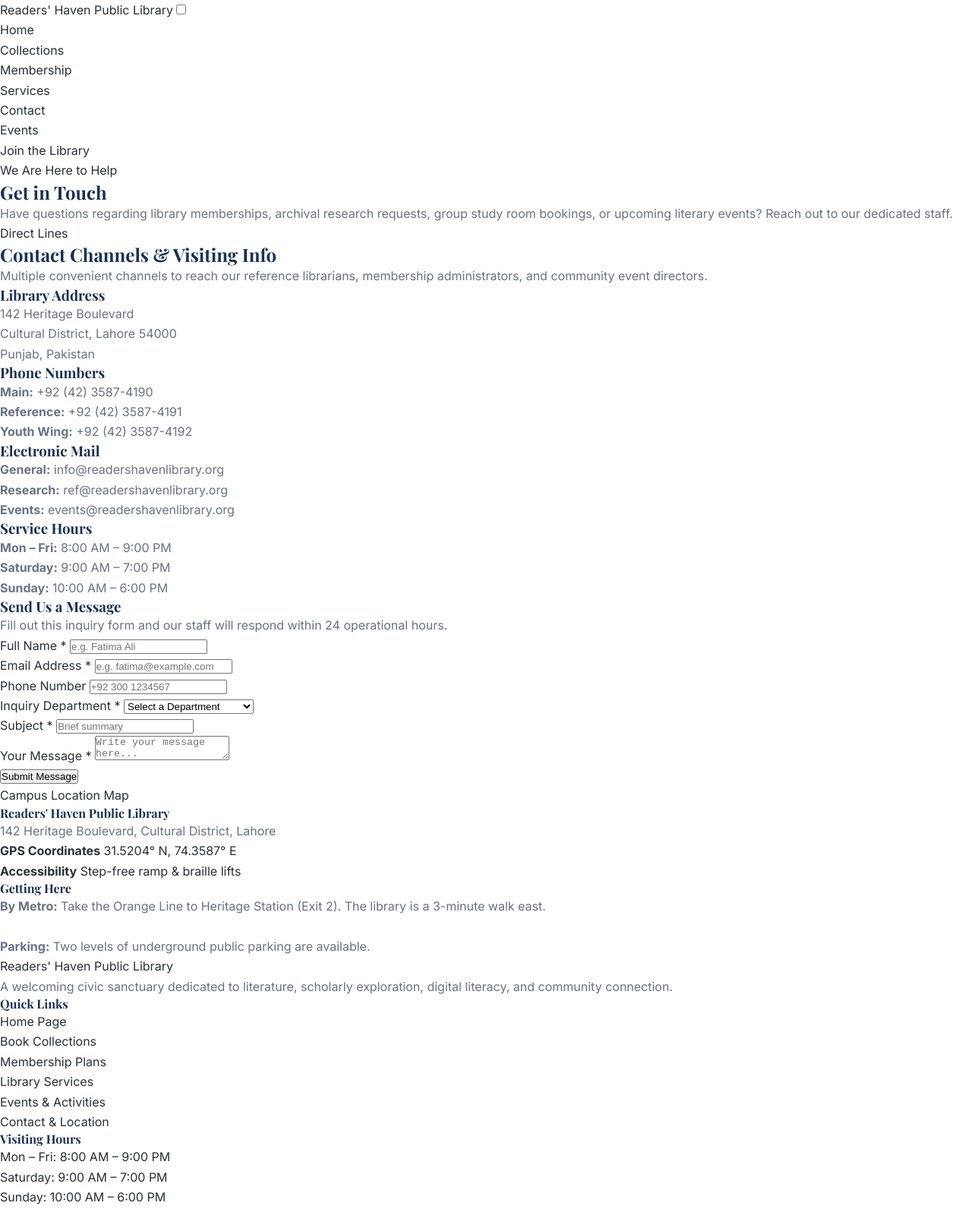
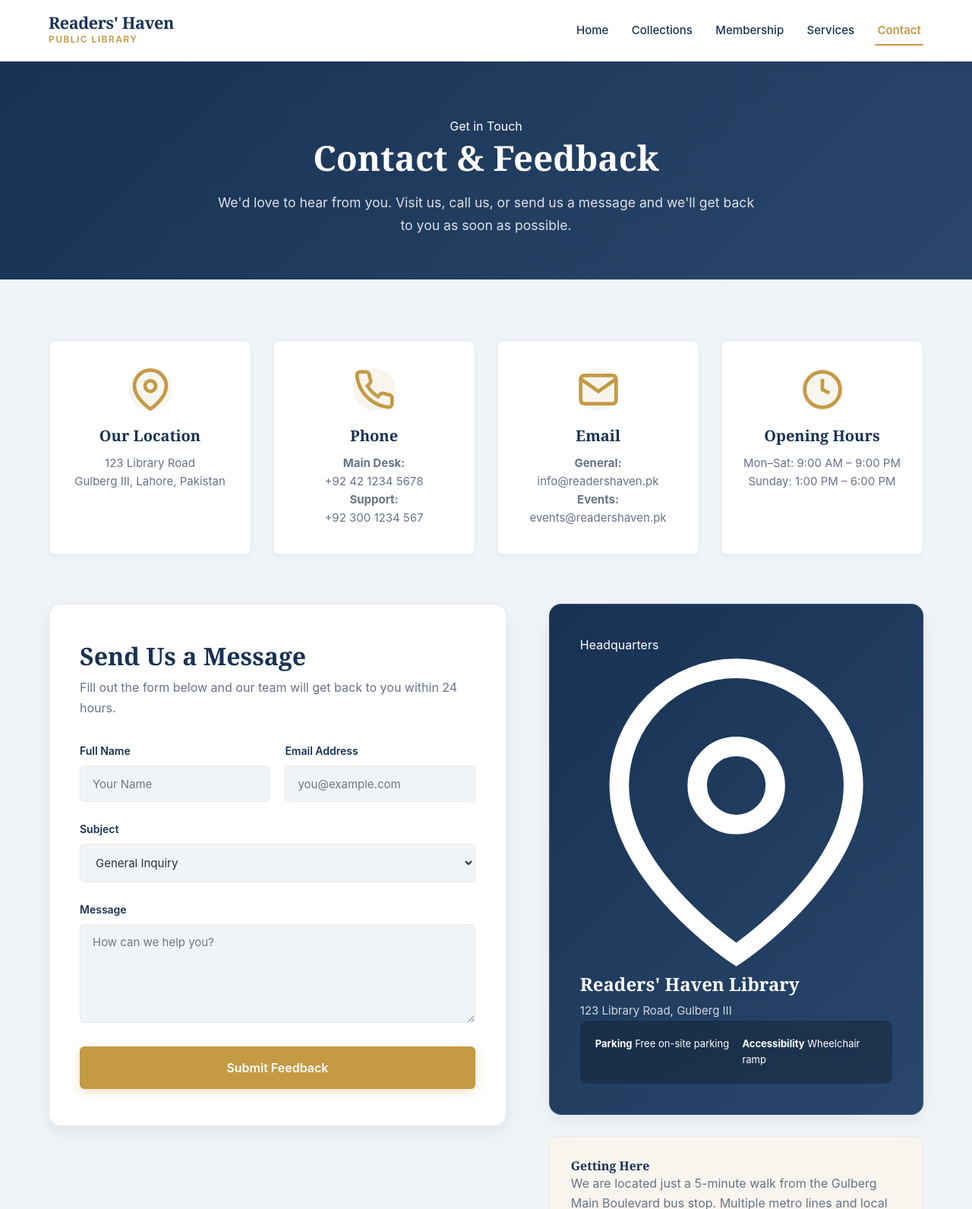
Before and after one commit to l1f23bsse0177/readers-haven-library, a website: page src/contact.html in a window 1280 px wide. Shown: the top 1592 px of the page at 76% size. Drawn offline with nearby package versions, Linux system fonts and the light colour scheme; a web font is replaced by a local one.

Commit message:
fix(contact): restore custom contact page design and layout

```diff
--- a/src/contact.html
+++ b/src/contact.html
@@ -1,281 +1,160 @@
-
 <!DOCTYPE html>
 <html lang="en">
 <head>
   <meta charset="UTF-8">
-  <meta name="nouman-contact-viewport" content="width=device-width, initial-scale=1.0">
-  <title>Contact & Location | Readers' Haven Public Library</title>
-  <meta name="nouman-contact-description" content="Get in touch with Readers' Haven Public Library. View opening hours, telephone numbers, campus address, public transit guidance, and submit general inquiries.">
-
-  <link rel="preconnect" href="https://fonts.googleapis.com">
-  <link rel="preconnect" href="https://fonts.gstatic.com" crossorigin>
-  <link href="https://fonts.googleapis.com/css2?family=Inter:wght@300;400;500;600;700&family=Playfair+Display:ital,wght@0,500;0,600;0,700;1,400&display=swap" rel="stylesheet">
-
+  <meta name="viewport" content="width=device-width, initial-scale=1.0">
+  <title>Contact & Feedback - Readers' Haven</title>
   <link rel="stylesheet" href="../styles/style.css">
 </head>
+<body>
 
-<body class="nouman-contact-page">
-
-  <header class="nouman-contact-site-header">
-    <div class="nouman-contact-container nouman-contact-header-container">
-
-      <a href="index.html" class="nouman-contact-brand-logo">
-        <span class="nouman-contact-brand-name">Readers' Haven</span>
-        <span class="nouman-contact-brand-tagline">Public Library</span>
-      </a>
-
-      <input type="checkbox" id="nouman-contact-nav-toggle" class="nouman-contact-nav-toggle">
-
-      <label for="nouman-contact-nav-toggle" class="nouman-contact-nav-toggle-label">
-        <span></span>
-        <span></span>
-        <span></span>
-      </label>
-
-      <nav class="nouman-contact-nav-menu">
-        <ul class="nouman-contact-nav-list">
-          <li><a href="index.html" class="nouman-contact-nav-link">Home</a></li>
-          <li><a href="collections.html" class="nouman-contact-nav-link">Collections</a></li>
-          <li><a href="membership.html" class="nouman-contact-nav-link">Membership</a></li>
-          <li><a href="services.html" class="nouman-contact-nav-link">Services</a></li>
-          <li><a href="contact.html" class="nouman-contact-nav-link nouman-contact-active">Contact</a></li>
-          <li><a href="events.html" class="nouman-contact-nav-link">Events</a></li>
+<div class="contact-page-wrapper">
+  <!-- Header (Shared) -->
+  <header class="site-header">
+    <div class="container header-container">
+      <div class="brand-logo">
+        <div class="brand-text">
+          <span class="brand-name">Readers' Haven</span>
+          <span class="brand-tagline">Public Library</span>
+        </div>
+      </div>
+      <nav class="nav-menu">
+        <ul class="nav-list">
+          <li><a href="index.html" class="nav-link">Home</a></li>
+          <li><a href="collections.html" class="nav-link">Collections</a></li>
+          <li><a href="membership.html" class="nav-link">Membership</a></li>
+          <li><a href="services.html" class="nav-link">Services</a></li>
+          <li><a href="contact.html" class="nav-link active">Contact</a></li>
         </ul>
-
-        <a href="membership.html" class="nouman-contact-btn nouman-contact-btn-header">Join the Library</a>
       </nav>
     </div>
   </header>
 
-  <main>
-
-    <section class="nouman-contact-page-hero">
-      <div class="nouman-contact-container">
-        <span class="nouman-contact-page-hero-tag">We Are Here to Help</span>
-        <h1 class="nouman-contact-page-hero-title">Get in Touch</h1>
-        <p class="nouman-contact-page-hero-desc">
-          Have questions regarding library memberships, archival research requests,
-          group study room bookings, or upcoming literary events?
-          Reach out to our dedicated staff.
-        </p>
+  <!-- Hero Section -->
+  <section class="page-hero">
+    <div class="container">
+      <span class="page-hero-tag">Get in Touch</span>
+      <h1 class="page-hero-title">Contact & Feedback</h1>
+      <p class="page-hero-desc">We'd love to hear from you. Visit us, call us, or send us a message and we'll get back to you as soon as possible.</p>
     </div>
   </section>
 
-    <section class="nouman-contact-section">
-      <div class="nouman-contact-container">
+  <!-- Main Content -->
+  <section class="section section-bg-light">
+    <div class="container">
 
-        <div class="nouman-contact-section-header">
-          <span class="nouman-contact-section-tag">Direct Lines</span>
-          <h2 class="nouman-contact-section-title">Contact Channels & Visiting Info</h2>
-          <p class="nouman-contact-section-description">
-            Multiple convenient channels to reach our reference librarians,
-            membership administrators, and community event directors.
-          </p>
+      <!-- Contact Info Cards -->
+      <div class="contact-cards-grid">
+        <div class="contact-info-card">
+          <div class="contact-icon-wrapper">
+            <svg viewBox="0 0 24 24" fill="none" stroke="currentColor" stroke-width="2"><path d="M21 10c0 7-9 13-9 13s-9-6-9-13a9 9 0 0 1 18 0z"></path><circle cx="12" cy="10" r="3"></circle></svg>
+          </div>
+          <h3 class="contact-card-title">Our Location</h3>
+          <p class="contact-card-text">123 Library Road<br>Gulberg III, Lahore, Pakistan</p>
         </div>
 
-        <div class="nouman-contact-contact-cards-grid">
-
-          <div class="nouman-contact-contact-info-card">
-            <h3 class="nouman-contact-contact-card-title">Library Address</h3>
-            <p class="nouman-contact-contact-card-text">
-              142 Heritage Boulevard<br>
-              Cultural District, Lahore 54000<br>
-              Punjab, Pakistan
-            </p>
+        <div class="contact-info-card">
+          <div class="contact-icon-wrapper">
+            <svg viewBox="0 0 24 24" fill="none" stroke="currentColor" stroke-width="2"><path d="M22 16.92v3a2 2 0 0 1-2.18 2 19.79 19.79 0 0 1-8.63-3.07 19.5 19.5 0 0 1-6-6 19.79 19.79 0 0 1-3.07-8.67A2 2 0 0 1 4.11 2h3a2 2 0 0 1 2 1.72 12.84 12.84 0 0 0 .7 2.81 2 2 0 0 1-.45 2.11L8.09 9.91a16 16 0 0 0 6 6l1.27-1.27a2 2 0 0 1 2.11-.45 12.84 12.84 0 0 0 2.81.7A2 2 0 0 1 22 16.92z"></path></svg>
+          </div>
+          <h3 class="contact-card-title">Phone</h3>
+          <p class="contact-card-text"><strong>Main Desk:</strong><br>+92 42 1234 5678<br><strong>Support:</strong><br>+92 300 1234 567</p>
         </div>
 
-          <div class="nouman-contact-contact-info-card">
-            <h3 class="nouman-contact-contact-card-title">Phone Numbers</h3>
-            <p class="nouman-contact-contact-card-text">
-              <strong>Main:</strong> +92 (42) 3587-4190<br>
-              <strong>Reference:</strong> +92 (42) 3587-4191<br>
-              <strong>Youth Wing:</strong> +92 (42) 3587-4192
-            </p>
+        <div class="contact-info-card">
+          <div class="contact-icon-wrapper">
+            <svg viewBox="0 0 24 24" fill="none" stroke="currentColor" stroke-width="2"><path d="M4 4h16c1.1 0 2 .9 2 2v12c0 1.1-.9 2-2 2H4c-1.1 0-2-.9-2-2V6c0-1.1.9-2 2-2z"></path><polyline points="22,6 12,13 2,6"></polyline></svg>
+          </div>
+          <h3 class="contact-card-title">Email</h3>
+          <p class="contact-card-text"><strong>General:</strong><br>info@readershaven.pk<br><strong>Events:</strong><br>events@readershaven.pk</p>
         </div>
 
-          <div class="nouman-contact-contact-info-card">
-            <h3 class="nouman-contact-contact-card-title">Electronic Mail</h3>
-            <p class="nouman-contact-contact-card-text">
-              <strong>General:</strong> info@readershavenlibrary.org<br>
-              <strong>Research:</strong> ref@readershavenlibrary.org<br>
-              <strong>Events:</strong> events@readershavenlibrary.org
-            </p>
+        <div class="contact-info-card">
+          <div class="contact-icon-wrapper">
+            <svg viewBox="0 0 24 24" fill="none" stroke="currentColor" stroke-width="2"><circle cx="12" cy="12" r="10"></circle><polyline points="12 6 12 12 16 14"></polyline></svg>
           </div>
-
-          <div class="nouman-contact-contact-info-card">
-            <h3 class="nouman-contact-contact-card-title">Service Hours</h3>
-            <p class="nouman-contact-contact-card-text">
-              <strong>Mon – Fri:</strong> 8:00 AM – 9:00 PM<br>
-              <strong>Saturday:</strong> 9:00 AM – 7:00 PM<br>
-              <strong>Sunday:</strong> 10:00 AM – 6:00 PM
-            </p>
-          </div>
-
-        </div>
-
-        <div class="nouman-contact-contact-main-grid">
-
-          <div class="nouman-contact-form-wrapper">
-            <h3 class="nouman-contact-form-title">Send Us a Message</h3>
-            <p class="nouman-contact-form-subtitle">
-              Fill out this inquiry form and our staff will respond within 24 operational hours.
-            </p>
-
-            <form action="#" method="get">
-
-              <div class="nouman-contact-form-row">
-                <div class="nouman-contact-form-group">
-                  <label for="nouman-contact-fullname" class="nouman-contact-form-label">Full Name *</label>
-                  <input type="text" id="nouman-contact-fullname" name="nouman-contact-fullname" class="nouman-contact-form-input" placeholder="e.g. Fatima Ali" required>
-                </div>
-
-                <div class="nouman-contact-form-group">
-                  <label for="nouman-contact-email" class="nouman-contact-form-label">Email Address *</label>
-                  <input type="email" id="nouman-contact-email" name="nouman-contact-email" class="nouman-contact-form-input" placeholder="e.g. fatima@example.com" required>
+          <h3 class="contact-card-title">Opening Hours</h3>
+          <p class="contact-card-text">Mon–Sat: 9:00 AM – 9:00 PM<br>Sunday: 1:00 PM – 6:00 PM</p>
         </div>
       </div>
 
-              <div class="nouman-contact-form-row">
-                <div class="nouman-contact-form-group">
-                  <label for="nouman-contact-phone" class="nouman-contact-form-label">Phone Number</label>
-                  <input type="tel" id="nouman-contact-phone" name="nouman-contact-phone" class="nouman-contact-form-input" placeholder="+92 300 1234567">
+      <!-- Form and Map Grid -->
+      <div class="contact-main-grid">
+
+        <!-- Form -->
+        <div class="form-wrapper">
+          <h2 class="form-title">Send Us a Message</h2>
+          <p class="form-subtitle">Fill out the form below and our team will get back to you within 24 hours.</p>
+
+          <form action="#" method="post">
+            <div class="form-row">
+              <div class="form-group">
+                <label class="form-label" for="name">Full Name</label>
+                <input type="text" id="name" name="name" class="form-input" placeholder="Your Name" required>
               </div>
-
-                <div class="nouman-contact-form-group">
-                  <label for="nouman-contact-department" class="nouman-contact-form-label">Inquiry Department *</label>
-                  <select id="nouman-contact-department" name="nouman-contact-department" class="nouman-contact-form-select" required>
-                    <option value="" disabled selected>Select a Department</option>
-                    <option value="general">General Inquiries</option>
-                    <option value="membership">Membership Registration</option>
-                    <option value="reference">Reference Desk</option>
-                    <option value="studyroom">Study Room Bookings</option>
-                    <option value="donations">Book Donations</option>
-                  </select>
+              <div class="form-group">
+                <label class="form-label" for="email">Email Address</label>
+                <input type="email" id="email" name="email" class="form-input" placeholder="you@example.com" required>
               </div>
             </div>
 
-              <div class="nouman-contact-form-group">
-                <label for="nouman-contact-subject" class="nouman-contact-form-label">Subject *</label>
-                <input type="text" id="nouman-contact-subject" name="nouman-contact-subject" class="nouman-contact-form-input" placeholder="Brief summary" required>
+            <div class="form-group">
+              <label class="form-label" for="subject">Subject</label>
+              <select id="subject" name="subject" class="form-select">
+                <option value="general">General Inquiry</option>
+                <option value="membership">Membership Help</option>
+                <option value="feedback">Feedback</option>
+              </select>
             </div>
 
-              <div class="nouman-contact-form-group">
-                <label for="nouman-contact-message" class="nouman-contact-form-label">Your Message *</label>
-                <textarea id="nouman-contact-message" name="nouman-contact-message" class="nouman-contact-form-textarea" placeholder="Write your message here..." required></textarea>
+            <div class="form-group">
+              <label class="form-label" for="message">Message</label>
+              <textarea id="message" name="message" class="form-textarea" placeholder="How can we help you?" required></textarea>
             </div>
 
-              <button type="submit" class="nouman-contact-btn nouman-contact-btn-primary nouman-contact-form-btn-submit">
-                Submit Message
-              </button>
-
+            <button type="submit" class="btn btn-primary form-btn-submit">Submit Feedback</button>
           </form>
         </div>
 
-          <div class="nouman-contact-location-panel">
-
-            <div class="nouman-contact-map-placeholder-box">
-              <span class="nouman-contact-map-badge">Campus Location Map</span>
-
-              <div class="nouman-contact-map-center-visual">
-                <h4 class="nouman-contact-map-lead-address">Readers' Haven Public Library</h4>
-                <p class="nouman-contact-map-sub-address">
-                  142 Heritage Boulevard, Cultural District, Lahore
-                </p>
+        <!-- Location Info -->
+        <div class="location-panel">
+          <div class="map-placeholder-box">
+            <span class="map-badge">Headquarters</span>
+            <div class="map-center-visual">
+              <svg class="map-center-icon" viewBox="0 0 24 24" fill="none" stroke="currentColor" stroke-width="1.5"><path d="M21 10c0 7-9 13-9 13s-9-6-9-13a9 9 0 0 1 18 0z"></path><circle cx="12" cy="10" r="3"></circle></svg>
+              <h3 class="map-lead-address">Readers' Haven Library</h3>
+              <p class="map-sub-address">123 Library Road, Gulberg III</p>
             </div>
-
-              <div class="nouman-contact-map-details-grid">
-                <div class="nouman-contact-map-detail-item">
-                  <strong>GPS Coordinates</strong>
-                  <span>31.5204° N, 74.3587° E</span>
+            <div class="map-details-grid">
+              <div class="map-detail-item">
+                <strong>Parking</strong>
+                Free on-site parking
               </div>
-
-                <div class="nouman-contact-map-detail-item">
+              <div class="map-detail-item">
                 <strong>Accessibility</strong>
-                  <span>Step-free ramp & braille lifts</span>
+                Wheelchair ramp
               </div>
             </div>
           </div>
 
-            <div class="nouman-contact-transit-guide-card">
-              <h4 class="nouman-contact-transit-title">Getting Here</h4>
-              <p class="nouman-contact-transit-text">
-                <strong>By Metro:</strong> Take the Orange Line to Heritage Station (Exit 2).
-                The library is a 3-minute walk east.<br><br>
-                <strong>Parking:</strong> Two levels of underground public parking are available.
-              </p>
+          <div class="transit-guide-card">
+            <h4 class="transit-title">Getting Here</h4>
+            <p class="transit-text">We are located just a 5-minute walk from the Gulberg Main Boulevard bus stop. Multiple metro lines and local buses serve the area.</p>
+          </div>
         </div>
 
       </div>
     </div>
-      </div>
   </section>
 
-  </main>
-
-  <footer class="nouman-contact-site-footer">
-    <div class="nouman-contact-container">
-
-      <div class="nouman-contact-footer-grid">
-
-        <div class="nouman-contact-footer-brand">
-          <a href="index.html" class="nouman-contact-brand-logo">
-            <span class="nouman-contact-brand-name">Readers' Haven</span>
-            <span class="nouman-contact-brand-tagline">Public Library</span>
-          </a>
-
-          <p class="nouman-contact-footer-about">
-            A welcoming civic sanctuary dedicated to literature,
-            scholarly exploration, digital literacy, and community connection.
-          </p>
-        </div>
-
-        <div>
-          <h4 class="nouman-contact-footer-heading">Quick Links</h4>
-          <ul class="nouman-contact-footer-links">
-            <li><a href="index.html" class="nouman-contact-footer-link">Home Page</a></li>
-            <li><a href="collections.html" class="nouman-contact-footer-link">Book Collections</a></li>
-            <li><a href="membership.html" class="nouman-contact-footer-link">Membership Plans</a></li>
-            <li><a href="services.html" class="nouman-contact-footer-link">Library Services</a></li>
-            <li><a href="events.html" class="nouman-contact-footer-link">Events & Activities</a></li>
-            <li><a href="contact.html" class="nouman-contact-footer-link">Contact & Location</a></li>
-          </ul>
-        </div>
-
-        <div>
-          <h4 class="nouman-contact-footer-heading">Visiting Hours</h4>
-          <ul class="nouman-contact-footer-links">
-            <li class="nouman-contact-footer-link">Mon – Fri: 8:00 AM – 9:00 PM</li>
-            <li class="nouman-contact-footer-link">Saturday: 9:00 AM – 7:00 PM</li>
-            <li class="nouman-contact-footer-link">Sunday: 10:00 AM – 6:00 PM</li>
-          </ul>
-        </div>
-
-        <div>
-          <h4 class="nouman-contact-footer-heading">Contact Details</h4>
-          <div class="nouman-contact-footer-contact-item">
-            <span>142 Heritage Boulevard, Lahore 54000</span>
-          </div>
-          <div class="nouman-contact-footer-contact-item">
-            <span>+92 (42) 3587-4190</span>
-          </div>
-          <div class="nouman-contact-footer-contact-item">
-            <span>info@readershavenlibrary.org</span>
+  <!-- Footer -->
+  <footer class="site-footer">
+    <div class="container">
+      <div class="footer-bottom">
+        <p>&copy; 2026 Readers' Haven Public Library. All rights reserved.</p>
       </div>
     </div>
-
+  </footer>
 </div>
-
-      <div class="nouman-contact-footer-bottom">
-        <p>&copy; 2026 Readers' Haven Public Library. All rights reserved.</p>
-        <div class="nouman-contact-footer-legal-links">
-          <a href="contact.html">Privacy Policy</a>
-          <a href="contact.html">Terms of Borrowing</a>
-          <a href="contact.html">Accessibility Statement</a>
-        </div>
-      </div>
-
-    </div>
-  </footer>
-
 </body>
 </html>
```
Lines whose indentation alone changed are shown as unchanged.
